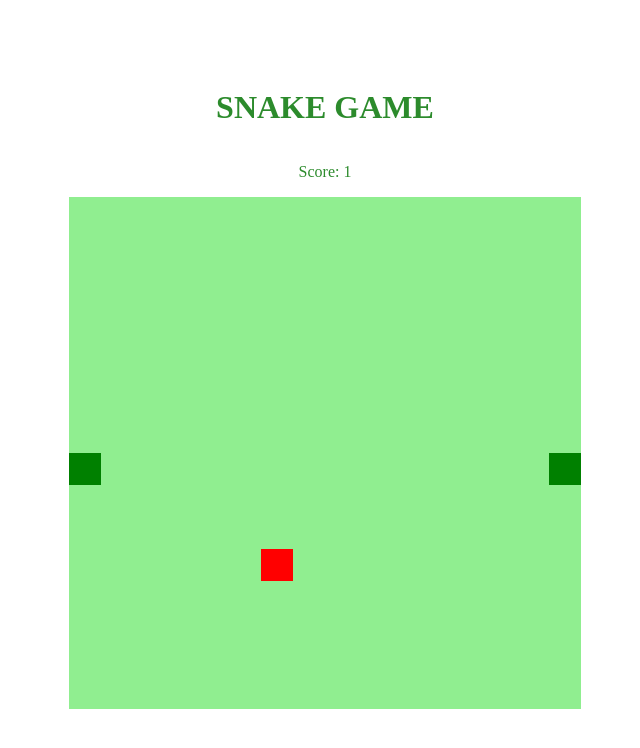
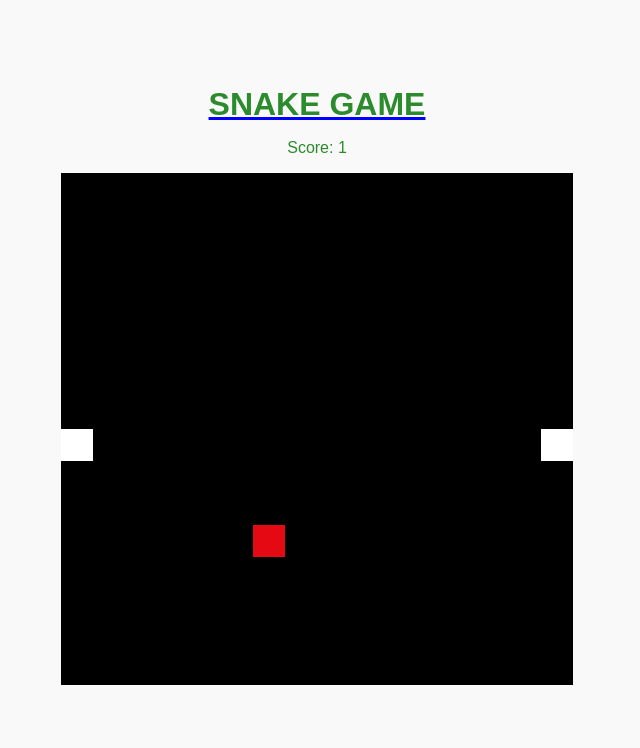
Before and after one commit to ebrauta/JogoDaCobrinha, a plain HTML site: page index.html in a window 1280 px wide. Shown: the whole page, without its empty margins (291-931 px from the left). Drawn offline with Linux system fonts and the light colour scheme.

Commit message:
pequenas alterações no visual
mudanças de cor e margem  no css e js

```diff
--- a/index.html
+++ b/index.html
@@ -9,8 +9,10 @@
     <title>Snake Game</title>
   </head>
   <body>
+    <div id="root">
       <h1>Snake Game</h1>
       <p>Score: <span id="score"></span></p>
       <canvas id="snake" width="512" height="512"></canvas>
+    </div>
   </body>
 </html>
--- a/script.js
+++ b/script.js
@@ -3,6 +3,7 @@ let canvas = document.getElementById('snake');
 let context = canvas.getContext("2d");
 let box = 32;
 let snake = [];
+let colors = ["#000000","#FFFFFF","#E50914"] //[background, cobrinha, comida]
 snake[0] = {
     x: 8 * box,
     y: 8 * box
@@ -16,19 +17,19 @@ let food = {
 }
 
 function criarBG(){
-    context.fillStyle = "lightgreen";
+    context.fillStyle = colors[0];
     context.fillRect(0, 0, 16*box, 16*box);
 }
 
 function criarCobrinha(){
     for(i = 0; i < snake.length; i++){
-        context.fillStyle = "green";
+        context.fillStyle = colors[1];
         context.fillRect(snake[i].x, snake[i].y, box, box);
     }
 }
 
 function drawFood(){
-    context.fillStyle = "red";
+    context.fillStyle = colors[2];
     context.fillRect(food.x, food.y, box, box);
 }
 
--- a/style.css
+++ b/style.css
@@ -1,4 +1,9 @@
 body{
+    margin: 0;
+    padding: 0;
+    background: #F9F9F9;
+}
+#root{
     height: 95vh;
     width: 95vw;
     display: flex;
@@ -6,7 +11,11 @@ body{
     align-items: center;
     flex-direction: column;
     color: rgb(44, 139, 44);
+    font-family: Arial, sans-serif;
 }
-h1{
+#root h1{
+    margin: 0;
+    padding-top: 10px;
     text-transform: uppercase;
+    text-decoration: underline blue;
 }
```
